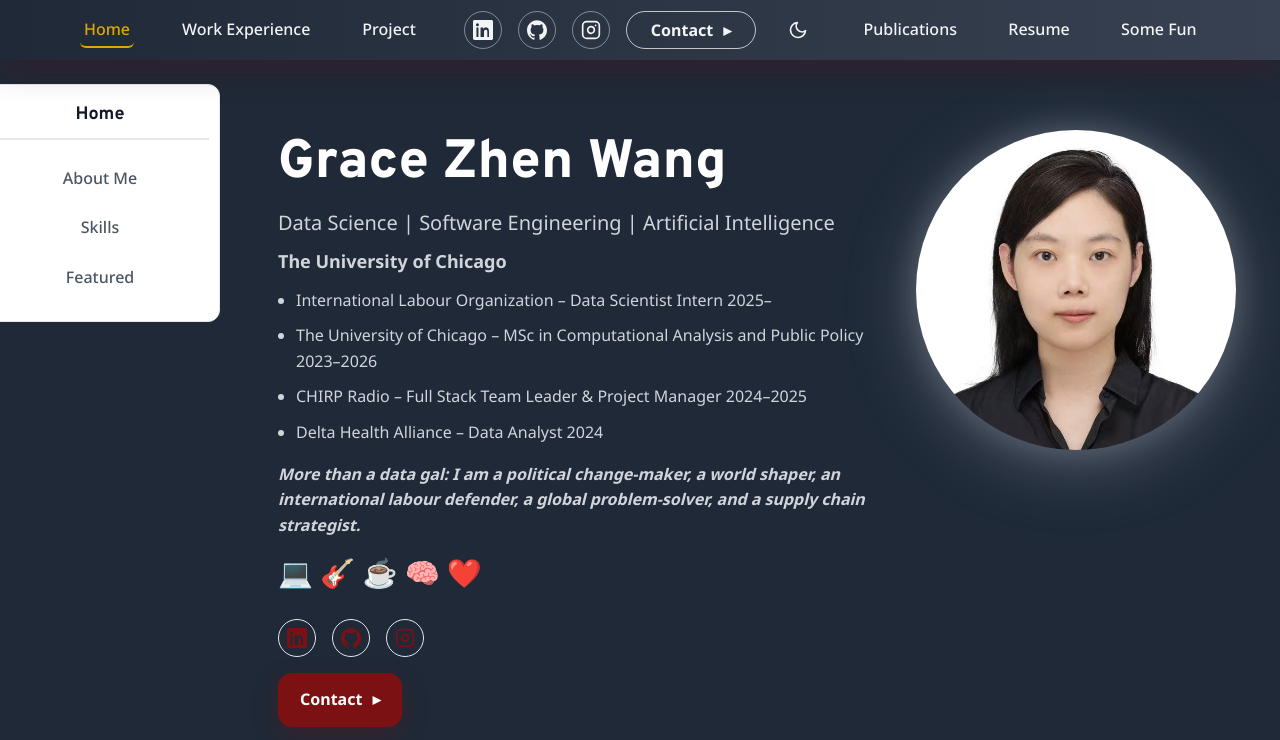
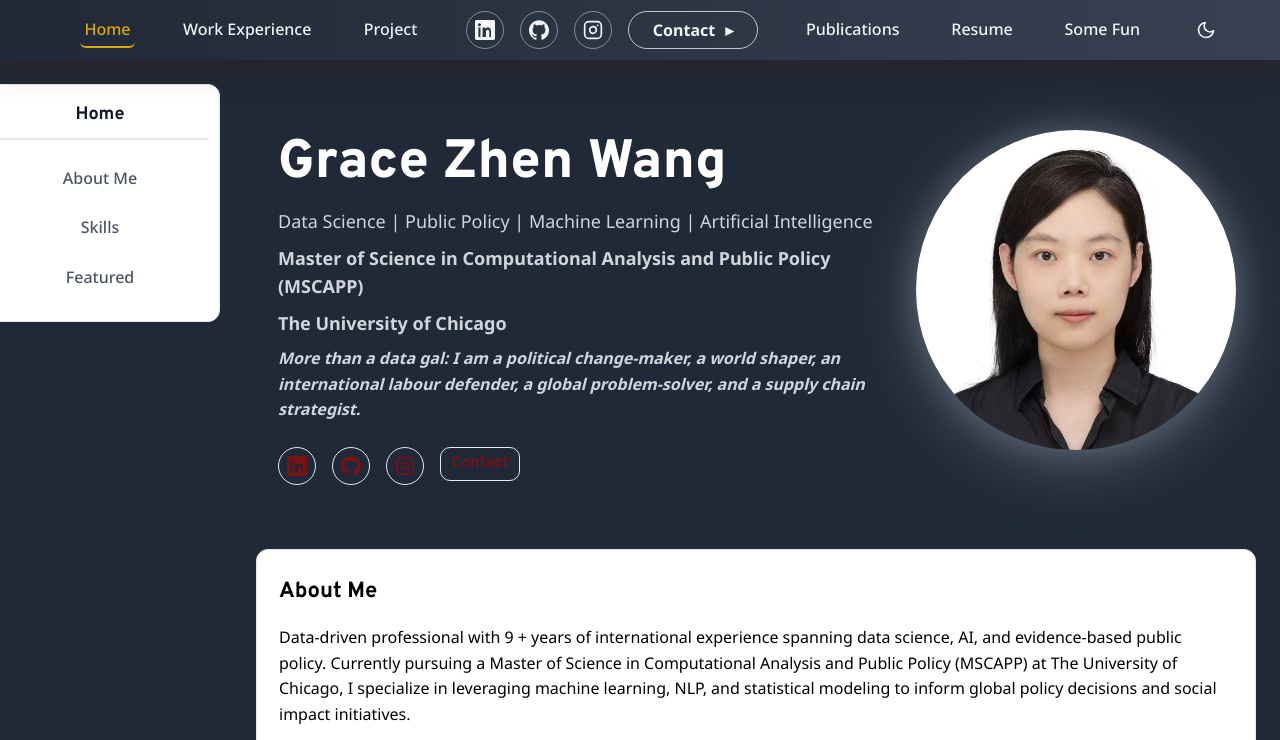
Before and after one commit to ZhenWwvv/ZhenWwvv.github.io, a plain HTML site: page index.html in a window 1280 px wide. Both pictures are taken after a click on the button "Toggle dark mode". Shown: the top 740 px of the page. Drawn offline with Linux system fonts and the light colour scheme.

Commit message:
Add files via upload

```diff
--- a/index.html
+++ b/index.html
@@ -153,6 +153,8 @@
         .social-rail{ grid-column:1 / span 1; display:flex; flex-direction:row; gap:12px; align-items:center; justify-content:flex-start; margin:0; }
         .social-rail a{ width:34px; height:34px; display:grid; place-items:center; border-radius:10px; color:var(--brand); text-decoration:none; }
         .social-rail a svg{ width:22px; height:22px; fill:currentColor; }
+        .social-icon{ width:34px; height:34px; display:grid; place-items:center; border-radius:10px; color:var(--brand); text-decoration:none; background:transparent; border:1px solid var(--border); transition:all 0.2s ease; }
+        .social-icon:hover{ background:var(--bg-alt); color:var(--brand); border-color:var(--brand); }
         .btn{ display:inline-flex; align-items:center; gap:10px; background:var(--brand); color:#fff; padding:14px 22px; border-radius:14px; text-decoration:none; font-weight:800; box-shadow:0 10px 26px rgba(123,17,19,0.28); }
         .btn:hover{ filter:brightness(1.05); }
         .pills{ display:flex; gap:10px; margin-top:16px; flex-wrap:wrap; }
@@ -432,7 +434,7 @@
         .dark-mode #hero-name-display { color:#ffffff !important; }
         .dark-mode #hero-lead-display { color:#d1d5db !important; }
         .dark-mode #hero-school-display { color:#d1d5db !important; }
-        .dark-mode #hero-list-display li { color:#d1d5db !important; }
+        .dark-mode #hero-university-display { color:#d1d5db !important; }
         .dark-mode #hero-tagline-display { color:#d1d5db !important; }
         .dark-mode #hero-emoji-display { color:#d1d5db !important; }
 
@@ -624,18 +626,18 @@
                     <span class="contact-label">Contact</span>
                     <span class="contact-arrow" aria-hidden="true">▸</span>
                 </a>
-                <!-- Dark Mode Toggle -->
-                <button class="dark-mode-toggle" id="darkModeToggle" aria-label="Toggle dark mode">
-                    <svg viewBox="0 0 24 24" fill="none" stroke="currentColor" stroke-width="2" stroke-linecap="round" stroke-linejoin="round">
-                        <path d="M21 12.79A9 9 0 1 1 11.21 3 7 7 0 0 0 21 12.79z"></path>
-                    </svg>
-                </button>
             </div>
             <ul id="nav-right" class="nav" role="menubar" aria-label="Primary right">
                 <li><a href="publications.html">Publications</a></li>
                 <li><a href="resume.html">Resume</a></li>
                 <li><a href="some-fun.html">Some Fun</a></li>
             </ul>
+            <!-- Dark Mode Toggle - moved to far right -->
+            <button class="dark-mode-toggle" id="darkModeToggle" aria-label="Toggle dark mode" style="margin-left: auto;">
+                <svg viewBox="0 0 24 24" fill="none" stroke="currentColor" stroke-width="2" stroke-linecap="round" stroke-linejoin="round">
+                    <path d="M21 12.79A9 9 0 1 1 11.21 3 7 7 0 0 0 21 12.79z"></path>
+                </svg>
+            </button>
         </div>
         <div class="nav-overlay" id="nav-overlay"></div>
     </header>
@@ -646,34 +648,32 @@
         <script>
             document.addEventListener('DOMContentLoaded', function(){
                 const data = window.SITE_CONTENT?.profile;
-                const nameEl = document.getElementById('about-name');
-                const leadEl = document.getElementById('about-lead');
-                const listEl = document.getElementById('about-list');
+                const nameEl = document.getElementById('hero-name-display');
+                const leadEl = document.getElementById('hero-lead-display');
                 const portrait = document.getElementById('portrait');
-                const schoolEl = document.getElementById('about-school');
+                const schoolEl = document.getElementById('hero-school-display');
 
-                // School line from education - always load regardless of profile data
-                const edus = Array.isArray(window.SITE_CONTENT?.education) ? window.SITE_CONTENT.education : [];
-                if (edus && edus.length > 0){
-                    const e = edus[0] || {};
-                    if (schoolEl && e.school) {
-                        schoolEl.textContent = e.school;
-                    }
-                } else if (schoolEl) {
-                    // Fallback if education data is not available
-                    schoolEl.textContent = 'The University of Chicago';
+                // School line - use the title from data as school information
+                if (schoolEl && data.title) {
+                    schoolEl.textContent = data.title;
+                }
+
+                // University line - always show The University of Chicago
+                const universityEl = document.getElementById('hero-university-display');
+                if (universityEl) {
+                    universityEl.textContent = 'The University of Chicago';
                 }
 
                 // Tagline text below school - always load
-                const taglineText = document.getElementById('tagline-text');
+                const taglineText = document.getElementById('hero-tagline-display');
                 if (taglineText){
                     taglineText.textContent = 'More than a data gal: I am a political change-maker, a world shaper, an international labour defender, a global problem-solver, and a supply chain strategist.';
                 }
 
                 if (data) {
                     nameEl.textContent = data.name || '';
-                    // Set title - keep entire text on one line
-                    leadEl.textContent = data.title || '';
+                    // Set subtitle for lead display (Data Science | Public Policy | Machine Learning | Artificial Intelligence)
+                    leadEl.textContent = data.subtitle || '';
                     // Auto-generate portrait images if not provided
                     function generateAutoPortrait(name){
                         function draw(w,h){
@@ -701,13 +701,7 @@
                     // Do not auto-generate portrait; if missing, hide image so only purple blob shows
                     if (!thumb && portrait){ portrait.style.display = 'none'; }
                     if (thumb){ portrait.src = thumb; portrait.alt = (data.name||'') + ' portrait'; portrait.style.display = 'block'; }
-                    if (listEl) {
-                        (Array.isArray(data.knownFor) ? data.knownFor : []).forEach(function(line){
-                            const li=document.createElement('li');
-                            li.textContent=line;
-                            listEl.appendChild(li);
-                        });
-                    }
+
                     function setHref(id, url){
                         const a=document.getElementById(id);
                         if (!a) return;
@@ -736,16 +730,8 @@
                     overlay?.addEventListener('click', function(){ overlay.classList.remove('open'); overlayImg.src=''; });
 
                     // Render subtitle and emojis (screenshot-style); stop rotating taglines
-                    const emojiRow = document.getElementById('emoji-row');
+                    const emojiRow = document.getElementById('hero-emoji-display');
                     if (emojiRow && data.emojis){ emojiRow.textContent = data.emojis; }
-                    const sub = (data.subtitle || '').trim();
-                    if (sub){
-                        const lead = document.getElementById('about-lead');
-                        if (lead) {
-                            // Set subtitle - keep entire text on one line
-                            lead.textContent = sub;
-                        }
-                    }
                 }
                 // Disable previous tagline rotation
                 const taglineEl = document.getElementById('tagline');
@@ -813,21 +799,15 @@
                 <div class="mid-card" style="position: relative; border: none; box-shadow: none; background: transparent;">
                     <!-- Portrait in top-right corner with glow effect -->
                     <div style="position: absolute; top: 20px; right: 20px; z-index: 10;">
-                        <img src="assets/images/portrait/ren.jpg" alt="Grace Zhen Wang portrait" style="width: 320px; height: 320px; border-radius: 50%; object-fit: cover; filter: drop-shadow(0 12px 32px rgba(97, 97, 97, 0.4)); box-shadow: 0 0 30px rgba(85, 85, 85, 0.3);">
+                        <img id="portrait" src="assets/images/portrait/ren.jpg" alt="Grace Zhen Wang portrait" style="width: 320px; height: 320px; border-radius: 50%; object-fit: cover; filter: drop-shadow(0 12px 32px rgba(97, 97, 97, 0.4)); box-shadow: 0 0 30px rgba(85, 85, 85, 0.3);">
                     </div>
 
                     <div style="padding-right: 340px;">
                         <h1 id="hero-name-display" class="about-name">Grace Zhen Wang</h1>
-                        <p id="hero-lead-display" class="about-lead">Data Science | Software Engineering | Artificial Intelligence</p>
-                        <p id="hero-school-display" class="about-school">The University of Chicago</p>
-                        <ul id="hero-list-display" class="about-list">
-                            <li>International Labour Organization – Data Scientist Intern 2025–</li>
-                            <li>The University of Chicago – MSc in Computational Analysis and Public Policy 2023–2026</li>
-                            <li>CHIRP Radio – Full Stack Team Leader &amp; Project Manager 2024–2025</li>
-                            <li>Delta Health Alliance – Data Analyst 2024</li>
-                        </ul>
+                        <p id="hero-lead-display" class="about-lead" style="font-size: 18px;">Data Science | Public Policy | Machine Learning | Artificial Intelligence</p>
+                        <p id="hero-school-display" class="about-school">Master of Science in Computational Analysis and Public Policy (MSCAPP)</p>
+                        <p id="hero-university-display" class="about-school">The University of Chicago</p>
                         <p id="hero-tagline-display" class="tagline-text">More than a data gal: I am a political change-maker, a world shaper, an international labour defender, a global problem-solver, and a supply chain strategist.</p>
-                        <div id="hero-emoji-display" class="emoji-row">💻 🎸 ☕ 🧠 ❤️</div>
 
                         <!-- Contact links and button - aligned left -->
                         <div style="margin-top: 24px; text-align: left;">
@@ -842,13 +822,11 @@
                             <a href="https://www.instagram.com/nehzzhenwang/" target="_blank" rel="noopener noreferrer" aria-label="Instagram" style="width: 38px; height: 38px; border-radius: 50%; border: 1px solid var(--border); display: inline-flex; align-items: center; justify-content: center; color: var(--brand); text-decoration: none; background: transparent; transition: all 0.2s ease;">
                                 <svg viewBox="0 0 24 24" fill="none" stroke="currentColor" stroke-width="2" stroke-linecap="round" stroke-linejoin="round" style="width: 20px; height: 20px;"><rect x="2" y="2" width="20" height="20" rx="5" ry="5"/><path d="M16 11.37A4 4 0 1 1 12.63 8 4 4 0 0 1 16 11.37z"/><line x1="17.5" y1="6.5" x2="17.51" y2="6.5"/></svg>
                             </a>
+                            <!-- Contact button -->
+                             <a href="mailto:wangzh@iloguest.org" class="social-icon" aria-label="Contact" style="font-size: 16px; font-weight: 600; font-family: 'Overpass', system-ui, sans-serif; width: 80px;">
+                                 Contact
+                             </a>
                         </div>
-
-                        <!-- Contact button -->
-                        <a href="mailto:wangzh@iloguest.org" class="btn" aria-label="Contact" style="display: inline-flex; align-items: center; gap: 10px; background: var(--brand); color: #fff; padding: 14px 22px; border-radius: 14px; text-decoration: none; font-weight: 800; box-shadow: 0 10px 26px rgba(123,17,19,0.28); transition: filter 0.2s ease;">
-                            Contact
-                            <span aria-hidden="true" style="font-size: 16px;">▸</span>
-                        </a>
                     </div>
                 </div>
             </div>
--- a/site-content.js
+++ b/site-content.js
@@ -8,8 +8,8 @@
     phone: "+41 762685041",
     location: "5035 S East End Ave., Chicago, IL, 60615 U.S.",
     title: "Master of Science in Computational Analysis and Public Policy (MSCAPP)",
-    subtitle: "Data Science | Software Engineering | Artificial Intelligence",
-    emojis: "💻 🎸 ☕ 🧠 ❤️",
+    subtitle: "Data Science | Public Policy | Machine Learning | Artificial Intelligence",
+    emojis: "",
     aboutBlurb: "Data scientist with 9+ years across AI, machine learning, data visualization and supply chain optimization — turning complex datasets into actionable insights. Experience at the ILO and multinational firms (Nissan/JATCO, Fortune Brands) bridging technology and public policy to drive data‑informed strategy and impact.",
     // Optional portrait images; use photoSmall as the thumbnail (第三张图),
     // and photoLarge as the zoomed image (第二张图). Fallback to photo.
@@ -79,10 +79,10 @@
           { src: "assets/images/experience/ilo/il-event-interesting.jpg", title: "Interesting event during ILC (International Labor Conference)" },
           { src: "assets/images/experience/ilo/il-global-coalition.png", title: "The global coalition for social justice seminar" },
           { src: "assets/images/experience/ilo/il-green-transition.jpg", title: "Youth Employment and the Green Transition" },
-          { src: "assets/images/experience/ilo/il-with-colleagues.jpeg", title: "With colleagues at ILC" },
-          { src: "assets/images/experience/ilo/il-ai-for-good.jpg", title: "During AI for good" },
-          { src: "assets/images/experience/ilo/il-alibaba-cloud-founder.jpg", title: "Met the founder of Alibaba Cloud" },
-          { src: "assets/images/experience/ilo/il-palais-nations.jpg", title: "UN Geneva Palais des Nations" }
+          { src: "assets/images/experience/ilo/with-colleagues-at ILC.jpg", title: "With colleagues at ILC" },
+          { src: "assets/images/experience/ilo/During AI for good.jpg", title: "During AI for good" },
+          { src: "assets/images/experience/ilo/Met the founder of Alibaba Cloud.jpg", title: "Met the founder of Alibaba Cloud" },
+          { src: "assets/images/experience/ilo/UN Geneva Palais des Nations.jpg", title: "UN Geneva Palais des Nations" }
         ]
       },
       teamMoments: {
@@ -91,10 +91,10 @@
           { src: "assets/images/experience/ilo/il-team-branch-group.jpg", title: "Group photo of my branch" },
           { src: "assets/images/experience/ilo/il-intern-board-meeting.jpg", title: "Intern Board meeting" },
           { src: "assets/images/experience/ilo/il-team-fundraise.jpg", title: "Fund Raise for events" },
-          { src: "assets/images/experience/ilo/il-protest.jpg", title: "Protest in ILO" },
+          { src: "assets/images/experience/ilo/4_Protest in ILO.jpg", title: "Protest in ILO" },
           { src: "assets/images/experience/ilo/il-colleagues-party.jpg", title: "Colleagues party" },
-          { src: "assets/images/experience/ilo/il-un-flags.jpg", title: "Me with flags at the United Nations" },
-          { src: "assets/images/experience/ilo/il-un-sheep.jpg", title: "Me with sheep at the United Nations" }
+          { src: "assets/images/experience/ilo/6_Me with flags at the United Nations.jpg", title: "Me with flags at the United Nations" },
+          { src: "assets/images/experience/ilo/7_Me with sheep at the United Nations.jpg", title: "Me with sheep at the United Nations" }
         ],
         videos: [
           { src: "assets/videos/ilo/il-video1.mov", title: "Video 1" },
@@ -131,8 +131,8 @@
       logoDomain: "deltahealthalliance.org",
       logoUrl: "assets/images/logos/deltahealthalliance.png",
       bullets: [
-        "Delivered research, data analysis, and visualization for education and health programs.",
-        "Analyzed teenage pregnancy, STDs, and infant mortality trends in the U.S. Delta region."
+        "Delivered the research, data analysis and visualization for education and health programs, producing reports.",
+        "Analyzed teenage pregnancy, STDs awareness, and infant mortality trends in the U.S. Delta region, assessing intervention impact and demographic disparities."
       ]
     },
     {
@@ -170,9 +170,9 @@
         url: "https://www.moen.com/"
       },
       bullets: [
-        "Led 34 new category projects, optimized supply chain saving over $1.12 million.",
-        "Created analytical reports with Qlik.",
-        "Won the High Five Award."
+        "Led 34 new category projects, from market analysis, Brand Design & Innovation Conference planning, budgeting to implementation. Optimized supply chain of 5 entry level faucets, saving more than $1.12 million.",
+        "Created analytical reports with Qlik for purchasing management, raw material studies, and project analysis.",
+        "Won the High Five Award (The top 5 best practice teams with significant projects and achievements)"
       ]
     },
     {
@@ -195,9 +195,9 @@
         url: "https://www.jatco.co.jp/english/"
       },
       bullets: [
-        "Conducted global EV supply chain and OEM research, led deep localization of 260+ target parts saving approx. $95.45 million annually.",
-        "Designed data-driven systems for purchase performance review and personnel evaluation.",
-        "Received the President Award."
+        "Conducted global EV supply chain and OEM research, supporting EV transformation and market expansion. Led deep localization of 260+ target parts, yearly saving 12.3% (approx.$95.45million).",
+        "Designed data-driven systems for purchase performance review and personnel evaluation, enabling 3-year cost reduction forecasting, multidimensional decision analytics, and a skill-based incentive framework.",
+        "Received the President Award (for top departmental professional excellence)"
       ]
     },
     {
@@ -208,8 +208,8 @@
       period: { start: "2013-04", end: "2017-05" },
       logoUrl: "assets/images/logos/nidec.png",
       bullets: [
-        "Designed analysis models and led VAVE to manage cross-departmental cost goals, saving an annual of $6 million.",
-        "Developed mold management models."
+        "Designed analysis models and led VAVE to manage cross-departmental cost goals, saved an annual of $6 million.",
+        "Developed mold management models to oversee service life and investment planning"
       ]
     }
   ],
```
Also changed, not shown: experience-detail.html (+6 -5 lines), projects.html (+6 -5 lines), publications.html (+7 -6 lines), resume.html (+8 -6 lines), some-fun.html (+10 -7 lines), work-experience.html (+8 -6 lines).
